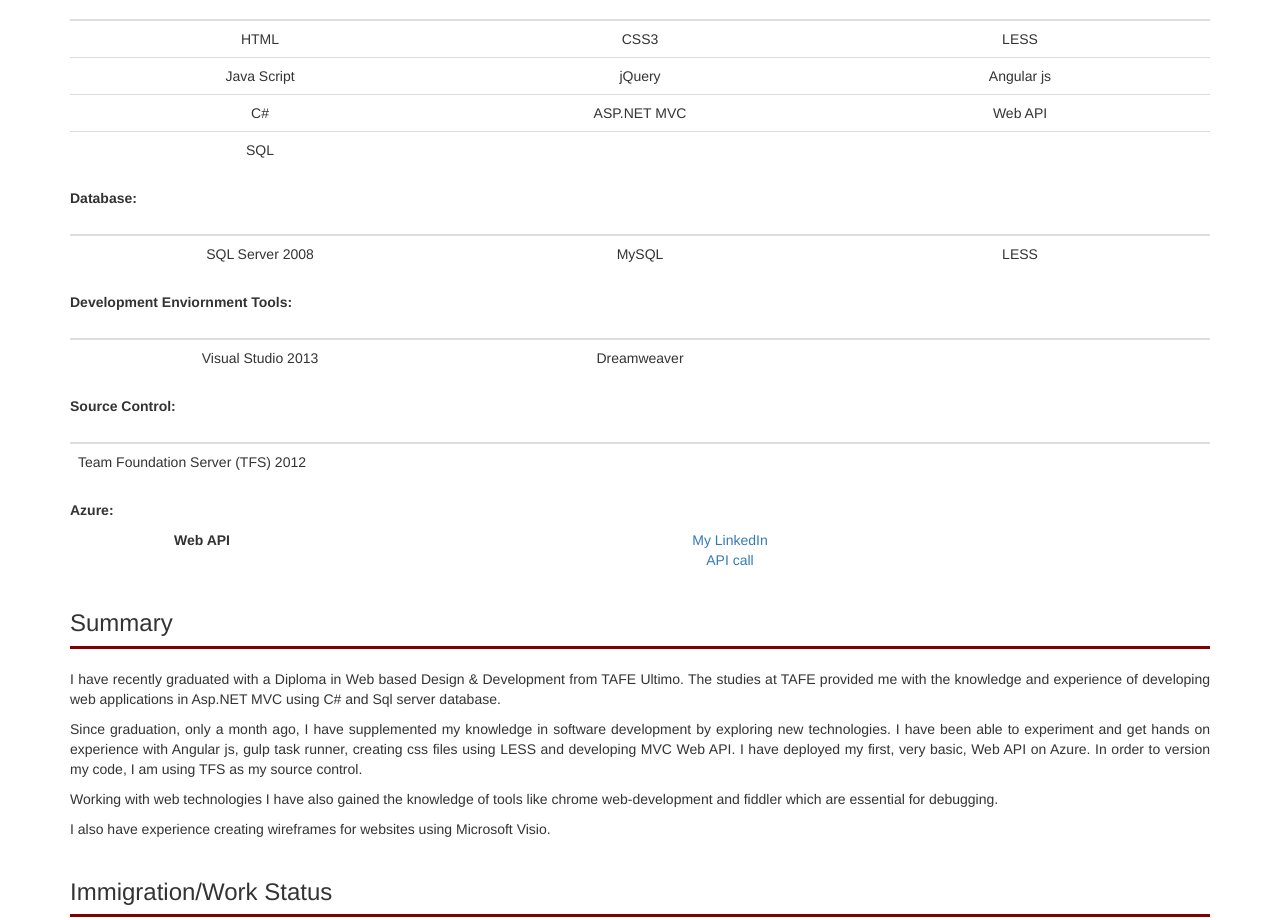
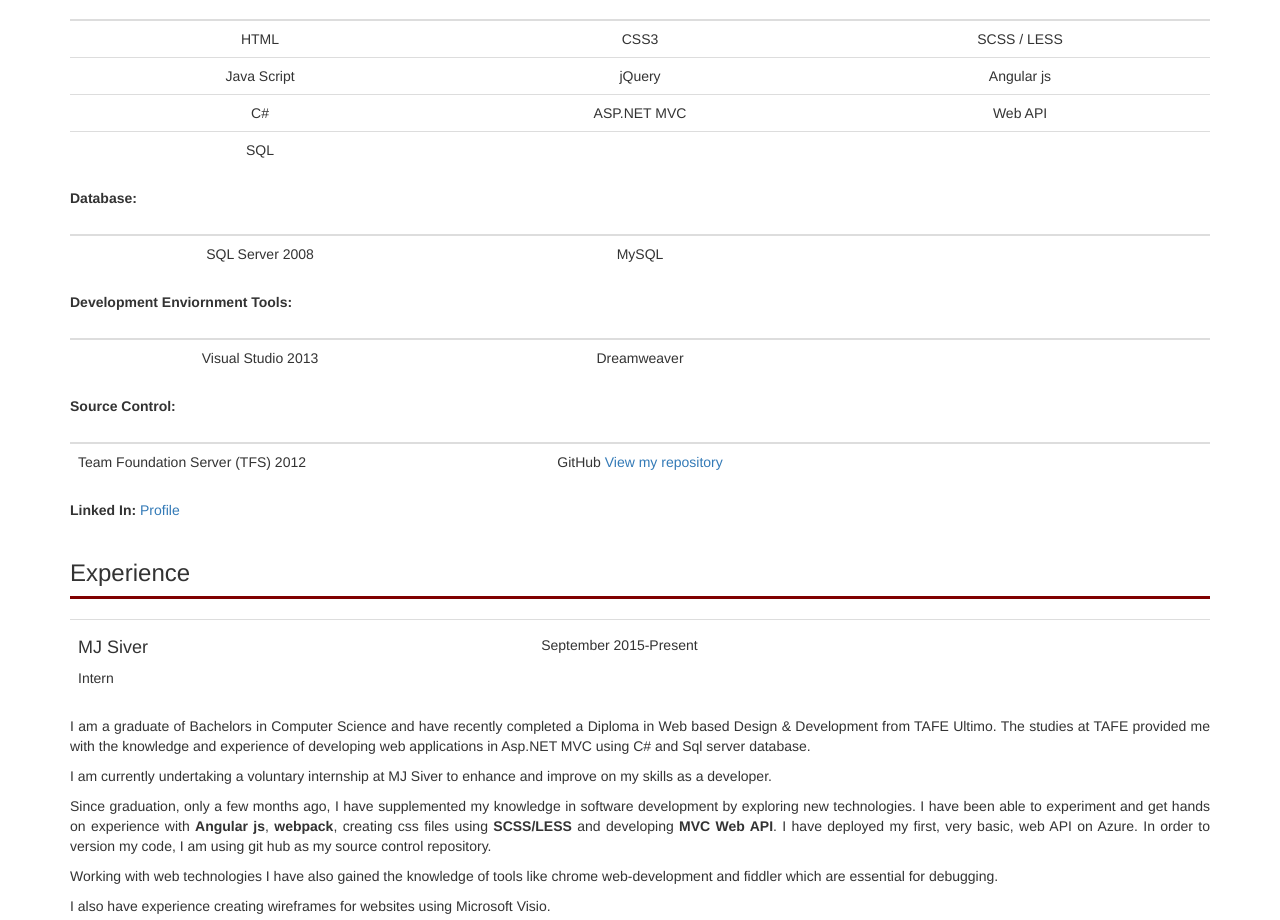
Before and after one commit to Jasyie/JasmineWebApi, a plain HTML site: page ProductsApp/ProductsApp/index.html in a window 1280 px wide. Shown: the part 443-1363 px from the top of the page. Drawn offline with nearby package versions, Linux system fonts and the light colour scheme; some packages are replaced by stand-ins of ours.

Commit message:
Resume update

```diff
--- a/ProductsApp/ProductsApp/index.html
+++ b/ProductsApp/ProductsApp/index.html
@@ -121,7 +121,7 @@ text-align:left;
                             <tr>
                                 <td>HTML</td>
                                 <td>CSS3</td>
-                                <td>LESS</td>
+                                <td>SCSS / LESS</td>
                             </tr>
                             <tr>
                                 <td>Java Script</td>
@@ -155,7 +155,7 @@ text-align:left;
                             <tr>
                                 <td>SQL Server 2008</td>
                                 <td>MySQL</td>
-                                <td>LESS</td>
+                                <td></td>
                             </tr>
                             </tbody>
                         </table>
@@ -191,23 +191,34 @@ text-align:left;
                         <tbody>
                             <tr>
                                 <td align="left">Team Foundation Server (TFS) 2012</td>
-                                <td></td>
+                                <td aligh="left">GitHub <a href="https://github.com/Jasyie/JasmineWebApi ">View my repository</a></td>
                                 <td></td>
                             </tr>
                         </tbody>
                     </table>
-                    <p><strong>Azure:</strong></p>
+                    <p><strong>Linked In:</strong>&nbsp;<a href="https://www.linkedin.com/pub/jasmine-kaur/b3/99/2a9">Profile</a></p>
 
                     <dl class="dl-horizontal">
-                        <dt>Web API</dt>
-                        <dd><a href="https://www.linkedin.com/pub/jasmine-kaur/b3/99/2a9">My LinkedIn</a></dd>
-
-                    <dd><a href="http://jasminefirstapi.azurewebsites.net/api/productss">API call</a></dd>
                     </dl>
 
-                    <h3 class="page-header">Summary</h3>
-                    <p>I have recently graduated with a Diploma in Web based Design & Development from TAFE Ultimo. The studies at TAFE provided me with the knowledge and experience of developing web applications in Asp.NET MVC using C# and Sql server database.</p>
-                    <p>Since graduation, only a month ago, I have supplemented my knowledge in software development by exploring new technologies. I have been able to experiment and get hands on experience with Angular js, gulp task runner, creating css files using LESS and developing MVC Web API. I have deployed my first, very basic, Web API on Azure. In order to version my code, I am using TFS as my source control.</p>
+                    <h3 class="page-header">Experience</h3>
+                    <table class="table table-hover">
+                        <tbody>
+                            <tr>
+                                <td align="left" style="text-align: left">
+                                    <h4>MJ Siver </h4>
+                                    Intern
+                                </td>
+                                <td></td>
+                                <td></td>
+                                <td align="left"><h5>September 2015-Present </h5></td>
+                            </tr>
+                        </tbody>
+                    </table>
+
+                    <p>I am a graduate of Bachelors in Computer Science and have recently completed a Diploma in Web based Design &amp; Development from TAFE Ultimo. The studies at TAFE provided me with the knowledge and experience of developing web applications in Asp.NET MVC using C# and Sql server database.</p>
+                    <p>I am currently undertaking a voluntary internship at MJ Siver to enhance and improve on my skills as a developer.</p>
+                    <p>Since graduation, only a few months ago, I have supplemented my knowledge in software development by exploring new technologies. I have been able to experiment and get hands on experience with <b>Angular js</b>, <b>webpack</b>, creating css files using <b>SCSS/LESS</b> and developing <b>MVC Web API</b>. I have deployed my first, very basic, web API on Azure. In order to version my code, I am using git hub as my source control repository.</p>
                     <p>Working with web technologies I have also gained the knowledge of tools like chrome web-development and fiddler which are essential for debugging.</p>
                     <p>I also have experience creating wireframes for websites using Microsoft Visio.</p>
 
```
